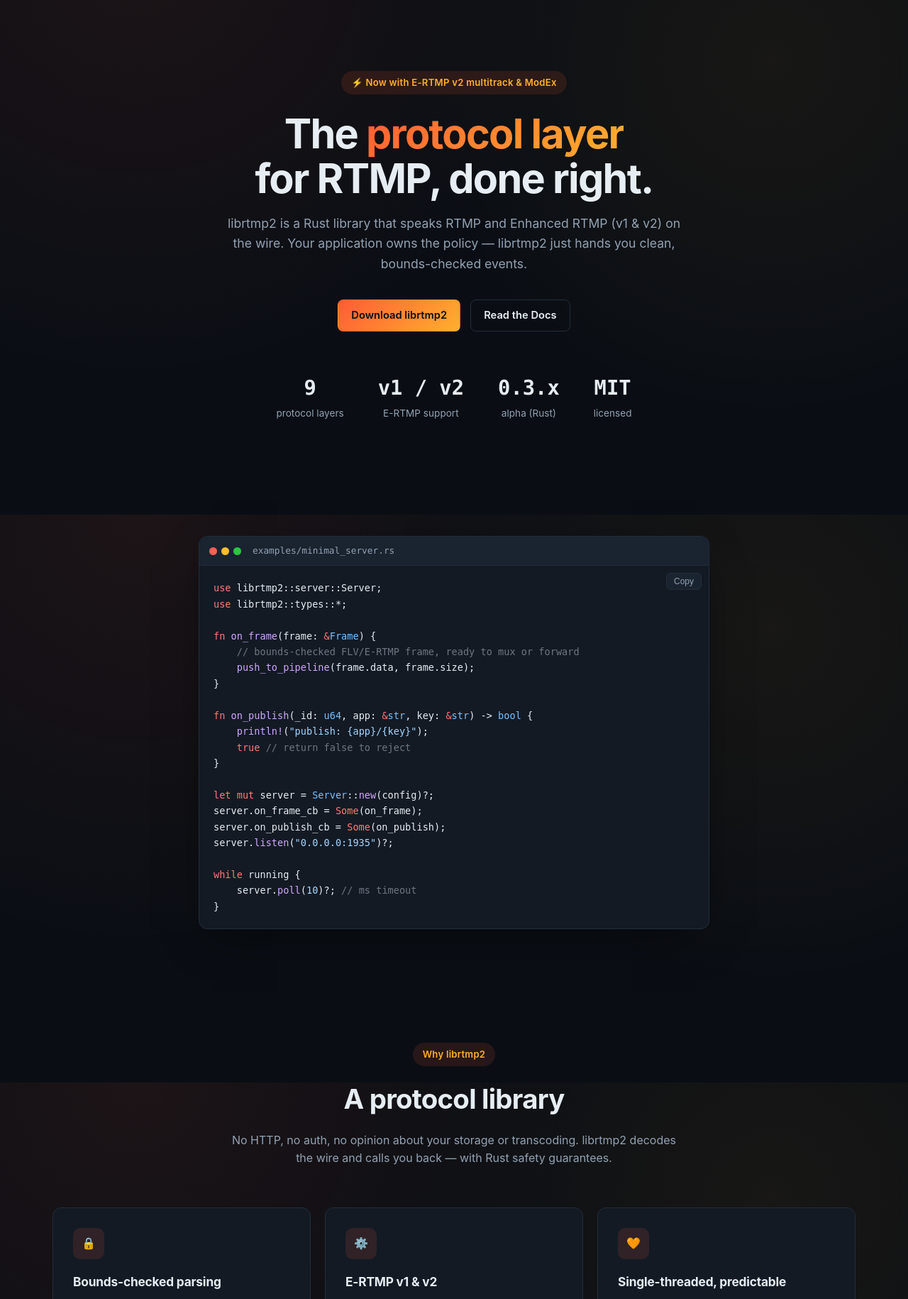
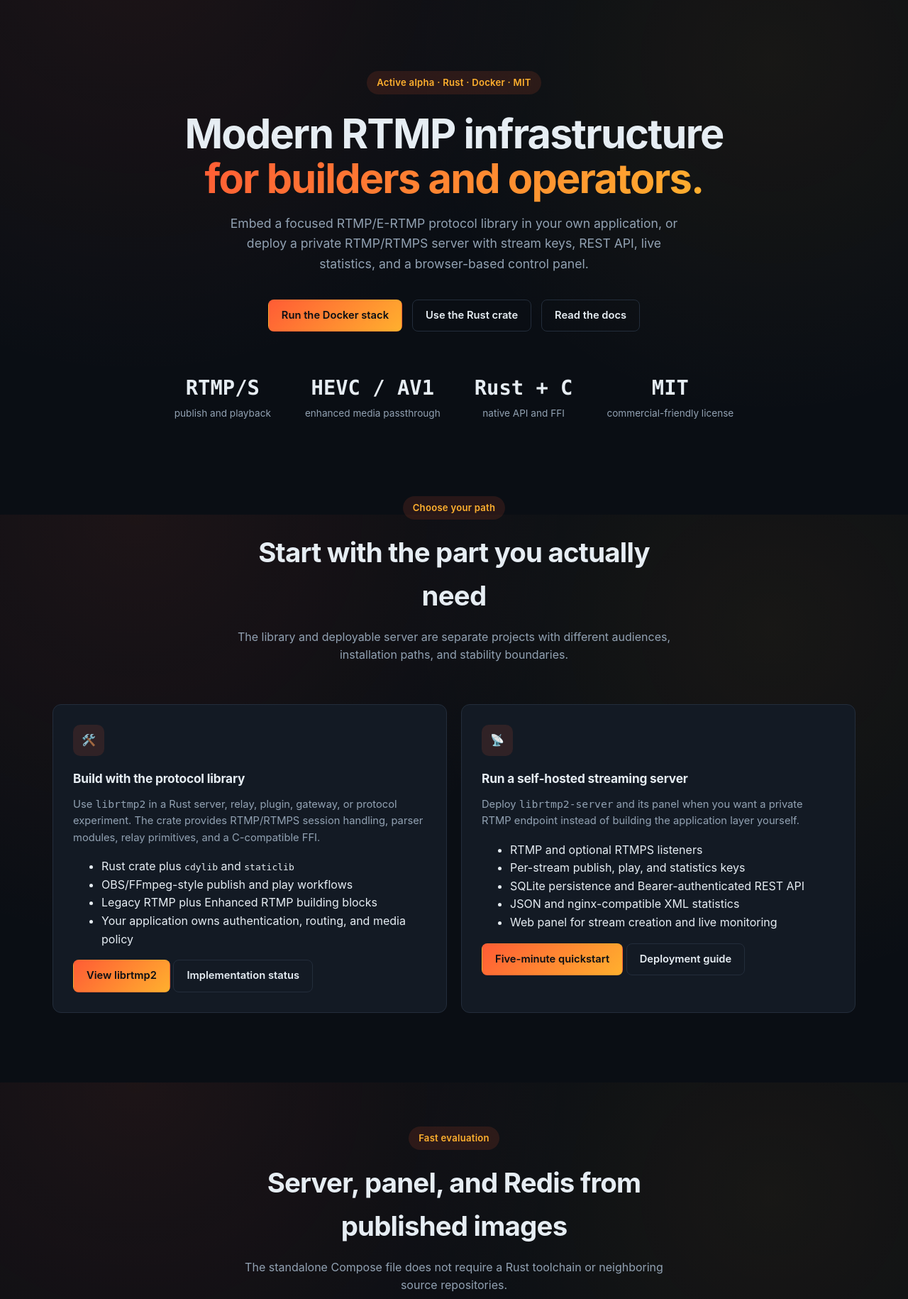
Before and after one commit to OpenRTMP/openrtmp.org, a PHP site: page /live/ in a window 1280 px wide. Shown: the part 75-1905 px from the top of the page at 71% size. Run offline with PHP 8.4, Linux system fonts and the light colour scheme.

Commit message:
Reposition homepage for developers and operators

```diff
--- a/index.php
+++ b/index.php
@@ -1,7 +1,29 @@
 <?php
 $page = 'home';
-$pageTitle = 'OpenRTMP — A modern RTMP / E-RTMP protocol library';
-$pageDescription = 'librtmp2 is a Rust protocol library for RTMP and E-RTMP (v1 & v2): handshake, chunking, AMF0/AMF3, FLV and host callbacks — no HTTP, no auth policy.';
+$pageTitle = 'OpenRTMP — Rust RTMP/E-RTMP library and self-hosted server';
+$pageDescription = 'Build RTMP/E-RTMP applications with Rust or deploy a private RTMP/RTMPS server with Docker, stream-key authentication, live statistics, REST API, and a web panel.';
+$canonicalPath = '/';
+$structuredData = [
+  '@context' => 'https://schema.org',
+  '@graph' => [
+    [
+      '@type' => 'SoftwareSourceCode',
+      'name' => 'librtmp2',
+      'description' => 'Rust RTMP/RTMPS and Enhanced RTMP protocol library with a C-compatible FFI.',
+      'codeRepository' => 'https://github.com/OpenRTMP/librtmp2',
+      'programmingLanguage' => 'Rust',
+      'license' => 'https://opensource.org/license/mit'
+    ],
+    [
+      '@type' => 'SoftwareApplication',
+      'name' => 'OpenRTMP Server and Panel',
+      'applicationCategory' => 'DeveloperApplication',
+      'operatingSystem' => 'Linux, Docker',
+      'description' => 'Self-hosted RTMP/RTMPS server with REST API, stream keys, live statistics, and a web control panel.',
+      'url' => 'https://openrtmp.org/quickstart/'
+    ]
+  ]
+];
 include __DIR__ . '/includes/header.php';
 ?>
 
@@ -9,90 +31,134 @@ include __DIR__ . '/includes/header.php';
 
   <section class="hero">
     <div class="container">
-      <span class="eyebrow">&#9889; Now with E-RTMP v2 multitrack &amp; ModEx</span>
-      <h1>The <span class="gradient">protocol layer</span><br>for RTMP, done right.</h1>
+      <span class="eyebrow">Active alpha &middot; Rust &middot; Docker &middot; MIT</span>
+      <h1>Modern RTMP infrastructure<br><span class="gradient">for builders and operators.</span></h1>
       <p>
-        librtmp2 is a Rust library that speaks RTMP and Enhanced RTMP
-        (v1 & v2) on the wire. Your application owns the policy &mdash;
-        librtmp2 just hands you clean, bounds-checked events.
+        Embed a focused RTMP/E-RTMP protocol library in your own application,
+        or deploy a private RTMP/RTMPS server with stream keys, REST API,
+        live statistics, and a browser-based control panel.
       </p>
       <div class="hero-actions">
-        <a href="/download/" class="btn btn-primary">Download librtmp2</a>
-        <a href="/docs/" class="btn btn-ghost">Read the Docs</a>
+        <a href="/quickstart/" class="btn btn-primary">Run the Docker stack</a>
+        <a href="https://docs.rs/librtmp2" target="_blank" rel="noopener" class="btn btn-ghost">Use the Rust crate</a>
+        <a href="/docs/" class="btn btn-ghost">Read the docs</a>
       </div>
       <div class="hero-stats">
-        <div class="stat"><strong>9</strong><span>protocol layers</span></div>
-        <div class="stat"><strong>v1 / v2</strong><span>E-RTMP support</span></div>
-        <div class="stat"><strong>0.3.x</strong><span>alpha (Rust)</span></div>
-        <div class="stat"><strong>MIT</strong><span>licensed</span></div>
+        <div class="stat"><strong>RTMP/S</strong><span>publish and playback</span></div>
+        <div class="stat"><strong>HEVC / AV1</strong><span>enhanced media passthrough</span></div>
+        <div class="stat"><strong>Rust + C</strong><span>native API and FFI</span></div>
+        <div class="stat"><strong>MIT</strong><span>commercial-friendly license</span></div>
       </div>
     </div>
   </section>
 
-  <section>
+  <section style="padding-top: 24px;" id="paths">
     <div class="container">
+      <div class="section-head">
+        <span class="eyebrow">Choose your path</span>
+        <h2>Start with the part you actually need</h2>
+        <p>The library and deployable server are separate projects with different audiences, installation paths, and stability boundaries.</p>
+      </div>
+      <div class="grid-2">
+        <article class="card path-card">
+          <div class="icon">&#128736;&#65039;</div>
+          <h3>Build with the protocol library</h3>
+          <p>Use <code>librtmp2</code> in a Rust server, relay, plugin, gateway, or protocol experiment. The crate provides RTMP/RTMPS session handling, parser modules, relay primitives, and a C-compatible FFI.</p>
+          <ul class="check-list">
+            <li>Rust crate plus <code>cdylib</code> and <code>staticlib</code></li>
+            <li>OBS/FFmpeg-style publish and play workflows</li>
+            <li>Legacy RTMP plus Enhanced RTMP building blocks</li>
+            <li>Your application owns authentication, routing, and media policy</li>
+          </ul>
+          <div class="card-actions">
+            <a href="https://github.com/OpenRTMP/librtmp2" target="_blank" rel="noopener" class="btn btn-primary">View librtmp2</a>
+            <a href="https://github.com/OpenRTMP/librtmp2#implementation-status" target="_blank" rel="noopener" class="btn btn-ghost">Implementation status</a>
+          </div>
+        </article>
+
+        <article class="card path-card">
+          <div class="icon">&#128225;</div>
+          <h3>Run a self-hosted streaming server</h3>
+          <p>Deploy <code>librtmp2-server</code> and its panel when you want a private RTMP endpoint instead of building the application layer yourself.</p>
+          <ul class="check-list">
+            <li>RTMP and optional RTMPS listeners</li>
+            <li>Per-stream publish, play, and statistics keys</li>
+            <li>SQLite persistence and Bearer-authenticated REST API</li>
+            <li>JSON and nginx-compatible XML statistics</li>
+            <li>Web panel for stream creation and live monitoring</li>
+          </ul>
+          <div class="card-actions">
+            <a href="/quickstart/" class="btn btn-primary">Five-minute quickstart</a>
+            <a href="/guides/self-hosted-rtmp-server-docker/" class="btn btn-ghost">Deployment guide</a>
+          </div>
+        </article>
+      </div>
+    </div>
+  </section>
+
+  <section id="quick-preview">
+    <div class="container">
+      <div class="section-head">
+        <span class="eyebrow">Fast evaluation</span>
+        <h2>Server, panel, and Redis from published images</h2>
+        <p>The standalone Compose file does not require a Rust toolchain or neighboring source repositories.</p>
+      </div>
       <div class="code-panel">
         <div class="code-panel-head">
           <div class="traffic"><span></span><span></span><span></span></div>
-          <span class="filename">examples/minimal_server.rs</span>
+          <span class="filename">terminal</span>
         </div>
-        <pre><code><span class="kw">use</span> librtmp2::server::Server;
-<span class="kw">use</span> librtmp2::types::*;
+        <pre><code>git clone https://github.com/OpenRTMP/librtmp2-server-panel.git
+cd librtmp2-server-panel
 
-<span class="kw">fn</span> <span class="fn">on_frame</span>(frame: <span class="kw">&amp;</span><span class="type">Frame</span>) {
-    <span class="com">// bounds-checked FLV/E-RTMP frame, ready to mux or forward</span>
-    <span class="fn">push_to_pipeline</span>(frame.data, frame.size);
-}
+# Generate the three required secrets as shown in the quickstart.
+docker compose -f compose.quickstart.yml up -d
 
-<span class="kw">fn</span> <span class="fn">on_publish</span>(_id: <span class="type">u64</span>, app: <span class="kw">&amp;</span><span class="type">str</span>, key: <span class="kw">&amp;</span><span class="type">str</span>) -> <span class="type">bool</span> {
-    <span class="fn">println!</span>(<span class="str">"publish: {app}/{key}"</span>);
-    <span class="kw">true</span> <span class="com">// return false to reject</span>
-}
-
-<span class="kw">let</span> <span class="kw">mut</span> server = <span class="type">Server</span>::<span class="fn">new</span>(config)?;
-server.on_frame_cb = <span class="kw">Some</span>(on_frame);
-server.on_publish_cb = <span class="kw">Some</span>(on_publish);
-server.<span class="fn">listen</span>(<span class="str">"0.0.0.0:1935"</span>)?;
-
-<span class="kw">while</span> running {
-    server.<span class="fn">poll</span>(<span class="str">10</span>)?; <span class="com">// ms timeout</span>
-}</code></pre>
+# Panel: http://localhost:8000
+# API:   http://localhost:8080/api/v1/health
+# RTMP:  rtmp://localhost:1935/live</code></pre>
       </div>
+      <div class="center-link"><a href="/quickstart/" class="btn btn-primary">Open the complete copy-and-paste guide</a></div>
     </div>
   </section>
 
   <section id="features">
     <div class="container">
       <div class="section-head">
-        <span class="eyebrow">Why librtmp2</span>
-        <h2>A protocol library</h2>
-        <p>No HTTP, no auth, no opinion about your storage or transcoding. librtmp2 decodes the wire and calls you back &mdash; with Rust safety guarantees.</p>
+        <span class="eyebrow">Why OpenRTMP</span>
+        <h2>A focused RTMP ecosystem</h2>
+        <p>OpenRTMP stays intentionally narrower than all-in-one media platforms, so each component can remain understandable, reusable, and testable.</p>
       </div>
       <div class="grid">
         <div class="card">
           <div class="icon">&#128274;</div>
-          <h3>Bounds-checked parsing</h3>
-          <p>Every parser treats network input as hostile. Length fields are validated before use, with fuzz harnesses covering handshake, chunk, AMF and FLV decoders.</p>
+          <h3>Defensive protocol handling</h3>
+          <p>Network-provided lengths and parser state are validated, with tests and fuzz targets covering protocol-critical code paths.</p>
         </div>
         <div class="card">
-          <div class="icon">&#9881;&#65039;</div>
-          <h3>E-RTMP v1 &amp; v2</h3>
-          <p>ExVideo/ExAudio, FourCC codecs, HDR metadata, capsEx negotiation, reconnect, and multitrack &mdash; with unknown ModEx types degrading to a safe NOP.</p>
-        </div>
-        <div class="card">
-          <div class="icon">&#129505;</div>
-          <h3>Single-threaded, predictable</h3>
-          <p>One thread drives one connection. Per-connection chunk state means clients and servers can coexist safely with zero shared mutable state.</p>
+          <div class="icon">&#127909;</div>
+          <h3>Modern codec workflows</h3>
+          <p>Enhanced RTMP media can carry HEVC, AV1, and Opus in supported OBS/FFmpeg workflows. Exact live-path support is documented per release.</p>
         </div>
         <div class="card">
           <div class="icon">&#128268;</div>
-          <h3>Stable crate API</h3>
-          <p>Only the public <code>librtmp2</code> crate interface is the intended stable surface. Internal modules may change freely while the project is in <code>0.x</code> alpha &mdash; use <code>version = "0"</code> and <code>cargo update -p librtmp2</code> to stay current.</p>
+          <h3>RTMP and RTMPS together</h3>
+          <p>The server can expose plaintext RTMP and an additional TLS listener while sharing one stream registry and relay core.</p>
         </div>
         <div class="card">
-          <div class="icon">&#129514;</div>
-          <h3>Host owns the policy</h3>
-          <p>Auth, recording, transcoding, routing &mdash; all yours. librtmp2 emits <code>on_connect</code>, <code>on_publish</code>, <code>on_play</code>, <code>on_frame</code>, <code>on_close</code> and gets out of the way.</p>
+          <div class="icon">&#128272;</div>
+          <h3>Private by default</h3>
+          <p>Separate publish, playback, and stats keys avoid a public stream directory and let operators share only the access each integration needs.</p>
+        </div>
+        <div class="card">
+          <div class="icon">&#128202;</div>
+          <h3>Monitoring-friendly</h3>
+          <p>Use modern JSON statistics or nginx-rtmp-compatible XML for existing monitoring and automation tools.</p>
+        </div>
+        <div class="card">
+          <div class="icon">&#129513;</div>
+          <h3>Composable projects</h3>
+          <p>Use only the crate, run only the server, attach the panel, or integrate the REST API into your own control plane.</p>
         </div>
       </div>
     </div>
@@ -102,23 +168,48 @@ server.<span class="fn">listen</span>(<span class="str">"0.0.0.0:1935"</span>)?;
     <div class="container">
       <div class="section-head">
         <span class="eyebrow">Architecture</span>
-        <h2>A clean layer stack, bottom to top</h2>
-        <p>Each layer does one job. Ingest flows up through handshake, chunk, message and AMF/FLV/E-RTMP decoding before reaching your callbacks.</p>
+        <h2>Protocol, application layer, and UI stay separate</h2>
+        <p>That separation makes it clear which project to adopt and where to contribute.</p>
       </div>
       <div class="stack">
-        <div class="stack-row"><span class="layer-name">core/</span><span class="layer-desc">alloc hook, growable buffers, big-endian byte helpers, logging, errors</span></div>
-        <div class="stack-arrow">&#8593;</div>
-        <div class="stack-row"><span class="layer-name">handshake/</span><span class="layer-desc">C0/C1/C2 &harr; S0/S1/S2, partial-read buffering, version detection</span></div>
-        <div class="stack-arrow">&#8593;</div>
-        <div class="stack-row"><span class="layer-name">chunk/</span><span class="layer-desc">chunk_reader, chunk_writer, per-csid chunk_state, SetChunkSize/Abort</span></div>
-        <div class="stack-arrow">&#8593;</div>
-        <div class="stack-row"><span class="layer-name">message/</span><span class="layer-desc">reassembled message dispatch: control, user-control, AMF command decode/encode</span></div>
-        <div class="stack-arrow">&#8593;</div>
-        <div class="stack-row"><span class="layer-name">amf/ &middot; flv/ &middot; ertmp/</span><span class="layer-desc">AMF0/AMF3 &middot; FLV tag parsing &middot; ExVideo/ExAudio, FourCC, HDR, capsEx, multitrack</span></div>
-        <div class="stack-arrow">&#8593;</div>
-        <div class="stack-row"><span class="layer-name">session/</span><span class="layer-desc">connection object, state machine, stream bookkeeping, publish/play flows</span></div>
-        <div class="stack-arrow">&#8593;</div>
-        <div class="stack-row"><span class="layer-name">server/ &middot; client/</span><span class="layer-desc">accept loop &amp; per-connection poll &middot; outbound connect &rarr; publish/play</span></div>
+        <div class="stack-row"><span class="layer-name">Panel</span><span class="layer-desc">Browser UI for stream lifecycle, copyable URLs, keys, and live statistics</span></div>
+        <div class="stack-arrow">&#8595;</div>
+        <div class="stack-row"><span class="layer-name">Server</span><span class="layer-desc">REST API, authentication, SQLite, statistics, listener configuration, and stream registry</span></div>
+        <div class="stack-arrow">&#8595;</div>
+        <div class="stack-row"><span class="layer-name">librtmp2</span><span class="layer-desc">RTMP/RTMPS connection, handshake, chunking, AMF commands, relay primitives, and E-RTMP modules</span></div>
+        <div class="stack-arrow">&#8595;</div>
+        <div class="stack-row"><span class="layer-name">Clients</span><span class="layer-desc">OBS, FFmpeg, custom publishers, players, relays, and embedded applications</span></div>
+      </div>
+    </div>
+  </section>
+
+  <section id="scope">
+    <div class="container">
+      <div class="section-head">
+        <span class="eyebrow">Honest scope</span>
+        <h2>Know what OpenRTMP is — and what it is not</h2>
+        <p>Clear boundaries help operators choose the right tool and help contributors focus on the highest-value gaps.</p>
+      </div>
+      <div class="grid-2">
+        <div class="card">
+          <h3>Good fit today</h3>
+          <ul class="check-list">
+            <li>Private RTMP/RTMPS ingest and playback</li>
+            <li>Custom Rust or FFI-based RTMP applications</li>
+            <li>OBS/FFmpeg integration testing</li>
+            <li>Stream-key and statistics tooling</li>
+            <li>Protocol research and contribution</li>
+          </ul>
+        </div>
+        <div class="card">
+          <h3>Use another platform when you need</h3>
+          <ul class="check-list muted-list">
+            <li>A turnkey public video platform and viewer website</li>
+            <li>Built-in HLS, recording, transcoding, or push relay</li>
+            <li>Broad multi-protocol routing beyond RTMP</li>
+            <li>A guaranteed stable 1.0 API today</li>
+          </ul>
+        </div>
       </div>
     </div>
   </section>
@@ -126,28 +217,27 @@ server.<span class="fn">listen</span>(<span class="str">"0.0.0.0:1935"</span>)?;
   <section id="ecosystem">
     <div class="container">
       <div class="section-head">
-        <span class="eyebrow">Ecosystem</span>
-        <h2>A library, a server, and a panel</h2>
-        <p>librtmp2 is the protocol layer. librtmp2-server is the reference application. librtmp2-server-panel is the web UI that ties it all together.</p>
+        <span class="eyebrow">OpenRTMP projects</span>
+        <h2>Adopt one component or the complete stack</h2>
       </div>
       <div class="grid">
         <div class="card">
           <div class="icon">&#128230;</div>
           <h3>librtmp2</h3>
-          <p>The Rust library: handshake, chunking, AMF0/AMF3, FLV and E-RTMP v1/v2 decoding, delivered through host callbacks. No server loop, no storage, no policy.</p>
-          <p style="margin-top: 14px;"><a href="https://github.com/OpenRTMP/librtmp2" target="_blank" rel="noopener" class="btn btn-ghost">View librtmp2 &rarr;</a></p>
+          <p>Rust protocol library and C-compatible FFI for custom servers, clients, relays, plugins, and research.</p>
+          <p class="card-link"><a href="https://github.com/OpenRTMP/librtmp2" target="_blank" rel="noopener">Repository &rarr;</a></p>
         </div>
         <div class="card">
-          <div class="icon">&#128268;</div>
+          <div class="icon">&#128225;</div>
           <h3>librtmp2-server</h3>
-          <p>A standalone RTMP/E-RTMP ingest and playback server (Alpha). SQLite-backed stream registry, per-stream publish/play/stats keys, JSON and nginx-compatible XML stats, REST API, optional RTMPS alongside plaintext RTMP.</p>
-          <p style="margin-top: 14px;"><a href="/docs/#server" class="btn btn-ghost">Server docs &rarr;</a> <a href="/docs/#docker" class="btn btn-ghost">Docker &rarr;</a></p>
+          <p>RTMP/RTMPS application layer with SQLite, keys, REST API, and monitoring endpoints.</p>
+          <p class="card-link"><a href="https://github.com/OpenRTMP/librtmp2-server" target="_blank" rel="noopener">Repository &rarr;</a></p>
         </div>
         <div class="card">
           <div class="icon">&#127912;</div>
           <h3>librtmp2-server-panel</h3>
-          <p>A Flask web panel for managing librtmp2-server. Create streams, monitor live stats (bitrate, codec, RTT, viewership), and copy publish/play URLs &mdash; with encrypted key storage, CSRF protection, rate limiting, and multi-user login.</p>
-          <p style="margin-top: 14px;"><a href="/docs/#panel" class="btn btn-ghost">Panel docs &rarr;</a> <a href="/download/#docker-stack" class="btn btn-ghost">Docker stack &rarr;</a></p>
+          <p>Flask web UI for creating streams, copying URLs, and monitoring live publisher/player statistics.</p>
+          <p class="card-link"><a href="https://github.com/OpenRTMP/librtmp2-server-panel" target="_blank" rel="noopener">Repository &rarr;</a></p>
         </div>
       </div>
     </div>
@@ -156,11 +246,12 @@ server.<span class="fn">listen</span>(<span class="str">"0.0.0.0:1935"</span>)?;
   <section>
     <div class="container">
       <div class="cta">
-        <h2>Ready to speak RTMP?</h2>
-        <p>Add the <code>librtmp2</code> crate, wire callbacks into your media pipeline, and start handling real publishers in minutes. Or deploy the full stack &mdash; server plus web panel &mdash; with Docker in a few commands.</p>
+        <h2>Try the stack, then choose your integration depth</h2>
+        <p>Start with Docker to understand the workflow, or go directly to the crate when you are building your own application layer.</p>
         <div class="hero-actions" style="margin-bottom:0;">
-          <a href="/download/" class="btn btn-primary">Download &amp; Docker</a>
-          <a href="/docs/#docker" class="btn btn-ghost">Full-stack Docker guide</a>
+          <a href="/quickstart/" class="btn btn-primary">Run OpenRTMP locally</a>
+          <a href="/guides/" class="btn btn-ghost">Browse practical guides</a>
+          <a href="https://github.com/OpenRTMP" target="_blank" rel="noopener" class="btn btn-ghost">Star the projects</a>
         </div>
       </div>
     </div>
```
